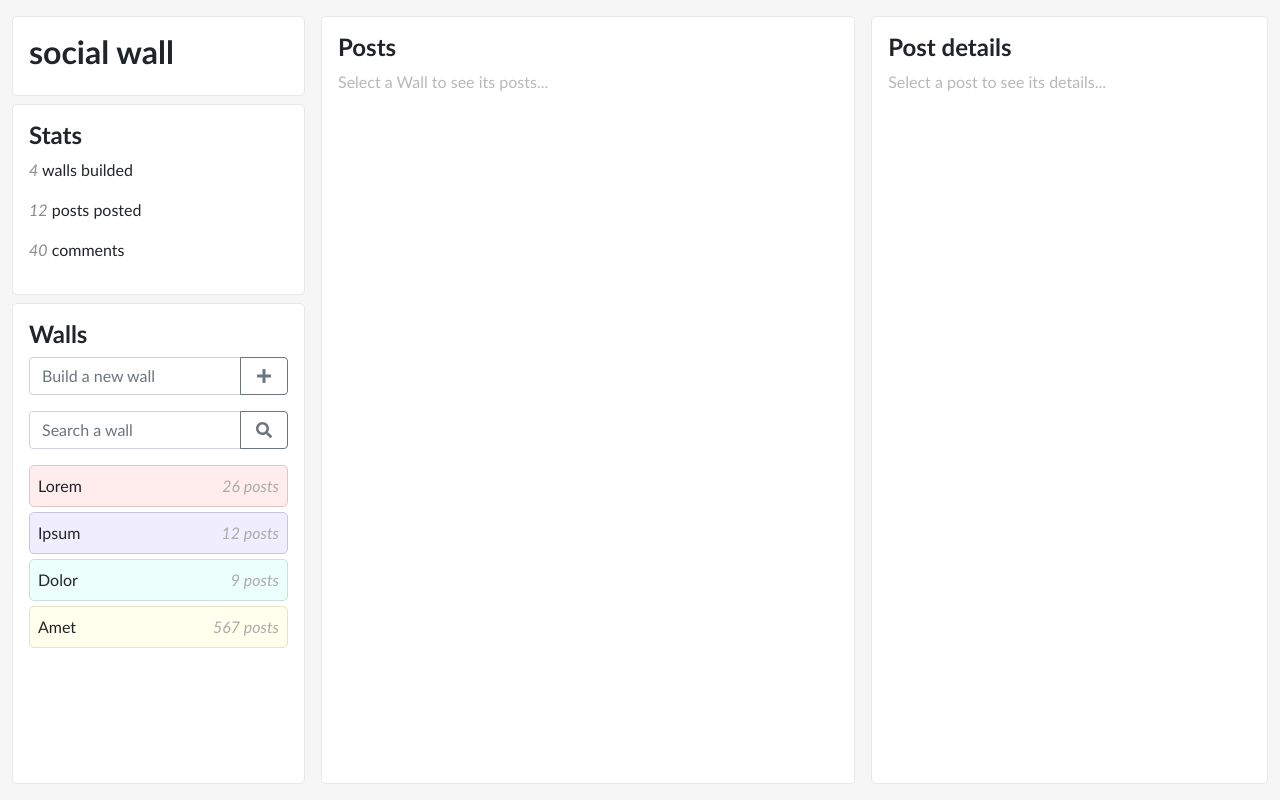
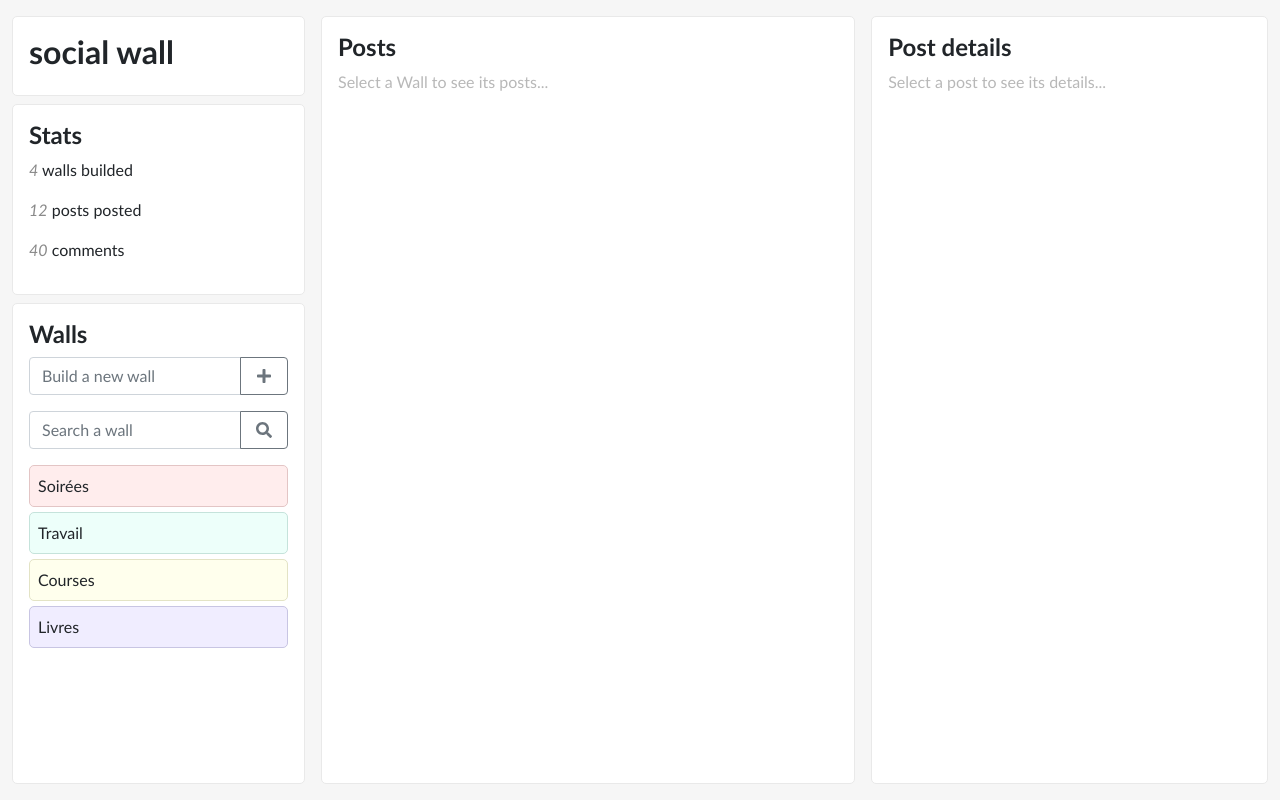
Before and after one commit to cyrilgourgouillon/social-wall-angular, an Angular app: page / in a window 1280 px wide. Built offline with nearby package versions, Linux system fonts and the light colour scheme.

Commit message:
dynamically show walls from service

```diff
--- a/src/app/components/side-bar-components/walls/list/list.component.html
+++ b/src/app/components/side-bar-components/walls/list/list.component.html
@@ -1,6 +1,10 @@
-<ul class="walls-list">
+<!--<ul class="walls-list">
     <li class="wall-item red">Lorem<span class="posts-count">26 posts</span></li>
     <li class="wall-item blue">Ipsum<span class="posts-count">12 posts</span></li>
     <li class="wall-item green">Dolor<span class="posts-count">9 posts</span></li>
     <li class="wall-item yellow">Amet<span class="posts-count">567 posts</span></li>
+</ul>-->
+
+<ul class="walls-list">
+    <li *ngFor="let wall of walls" ngClass="wall-item {{wall.Color}}">{{wall.Name}}</li>
 </ul>
--- a/src/app/mocks/mock-walls.ts
+++ b/src/app/mocks/mock-walls.ts
@@ -5,7 +5,7 @@ export const WALLS: Wall[] = [
         Id: '1',
         Name: 'Soirées',
         Description: 'Le meilleur Wall pour regrouper les meilleures soirées !',
-        Color: '#EDF4FF',
+        Color: 'red',
         CreatedDate: new Date(2019,12,12),
         Posts: [
             {
@@ -69,7 +69,7 @@ export const WALLS: Wall[] = [
         Id: '2',
         Name: 'Travail',
         Description: 'Quand on doit parler de travail, on écrit sur ce Wall.',
-        Color: '#EDFFFA',
+        Color: 'green',
         CreatedDate: new Date(2020,9,5),
         Posts: [],
     },
@@ -77,7 +77,7 @@ export const WALLS: Wall[] = [
         Id: '3',
         Name: 'Courses',
         Description: 'Des courses de peu importe ce que l\'on souhaite cuisiner.',
-        Color: '#FFEDFB',
+        Color: 'yellow',
         CreatedDate: new Date(2021,2,1),
         Posts: [
             {
@@ -108,4 +108,12 @@ export const WALLS: Wall[] = [
             }
         ],
     },
+    {
+        Id: '3',
+        Name: 'Livres',
+        Description: 'Vous aimez parler de livres ? C\'est ici !',
+        Color: 'blue',
+        CreatedDate: new Date(2020,9,5),
+        Posts: [],
+    },
 ]
```
